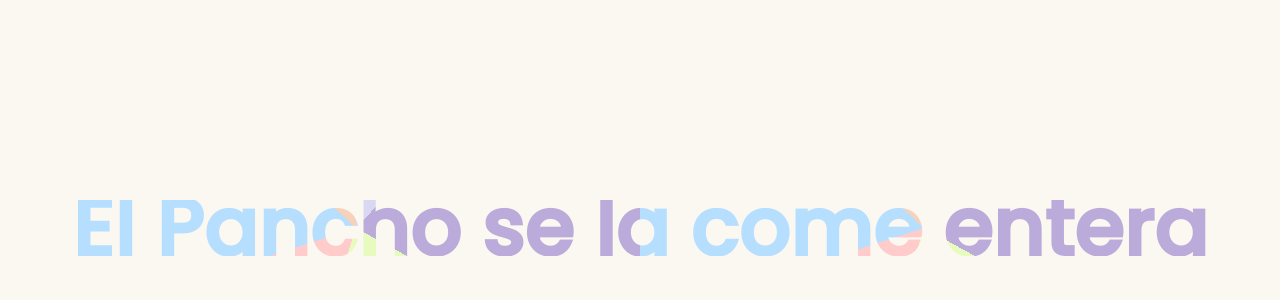
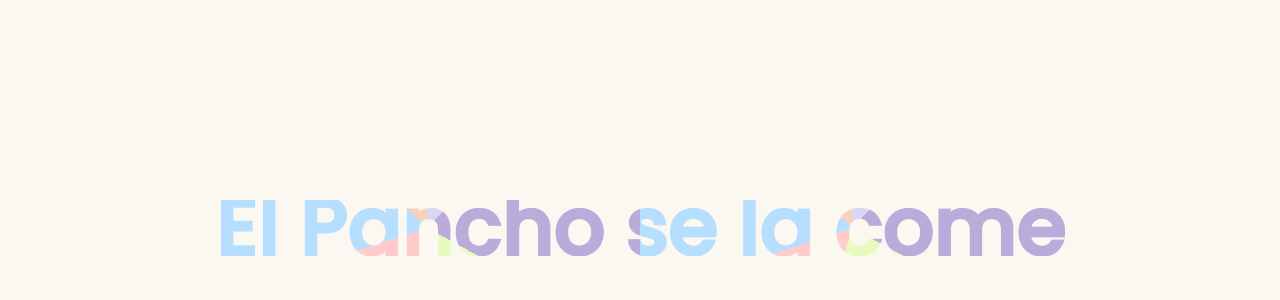
Before and after one commit to CrisCuevas84/Peleles, a Django app: page / in a window 1280 px wide. Shown: the part 172-472 px from the top of the page. Run offline with Django 3.2, Linux system fonts and the light colour scheme.

Commit message:
cambio de la frase nuevamente

```diff
--- a/peleles/templates/index.html
+++ b/peleles/templates/index.html
@@ -10,6 +10,6 @@
     <title>Document</title>
 </head>
 <body>
-    <h1 class="gradient-text">El Pancho se la come entera<h1>
+    <h1 class="gradient-text">El Pancho se la come<h1>
 </body>
 </html>
```
